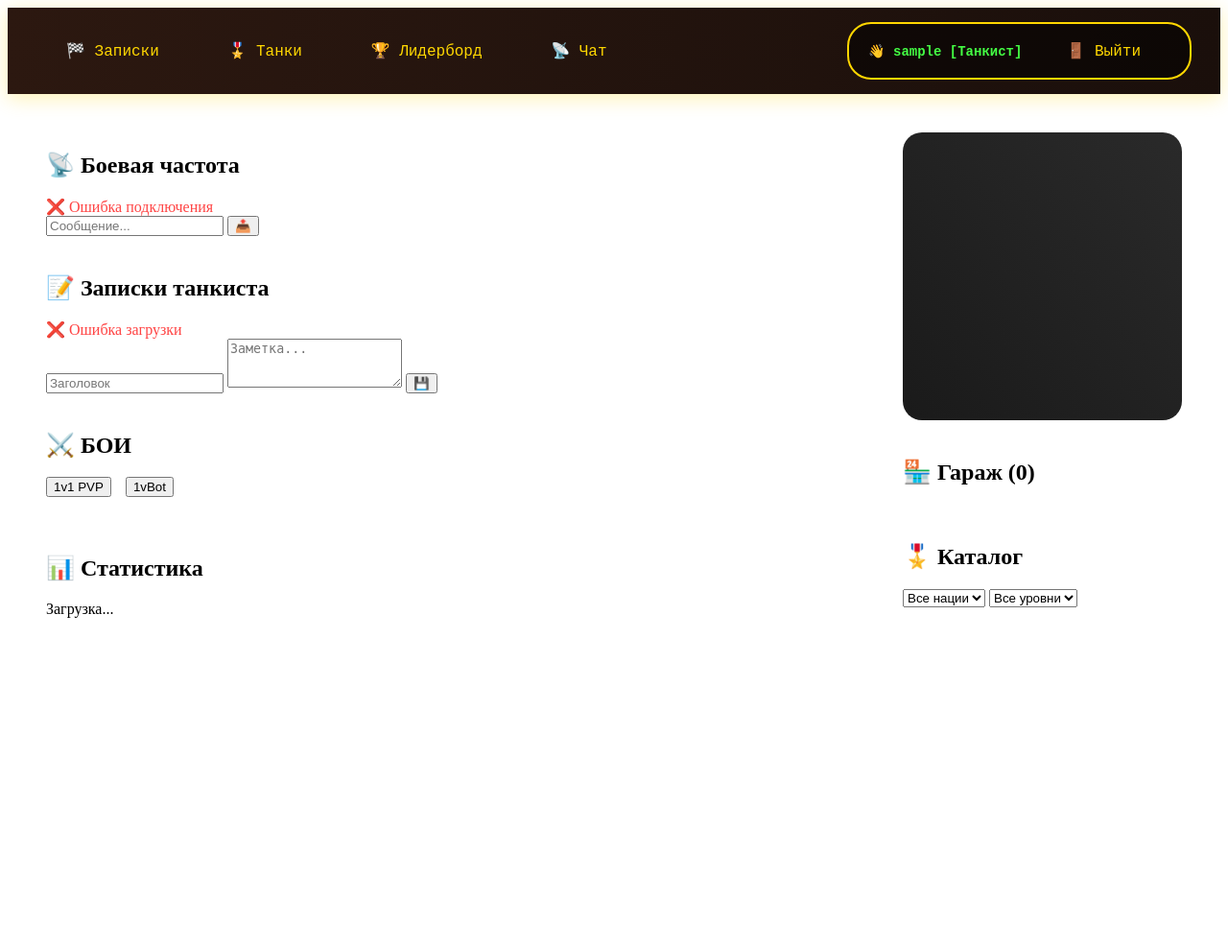
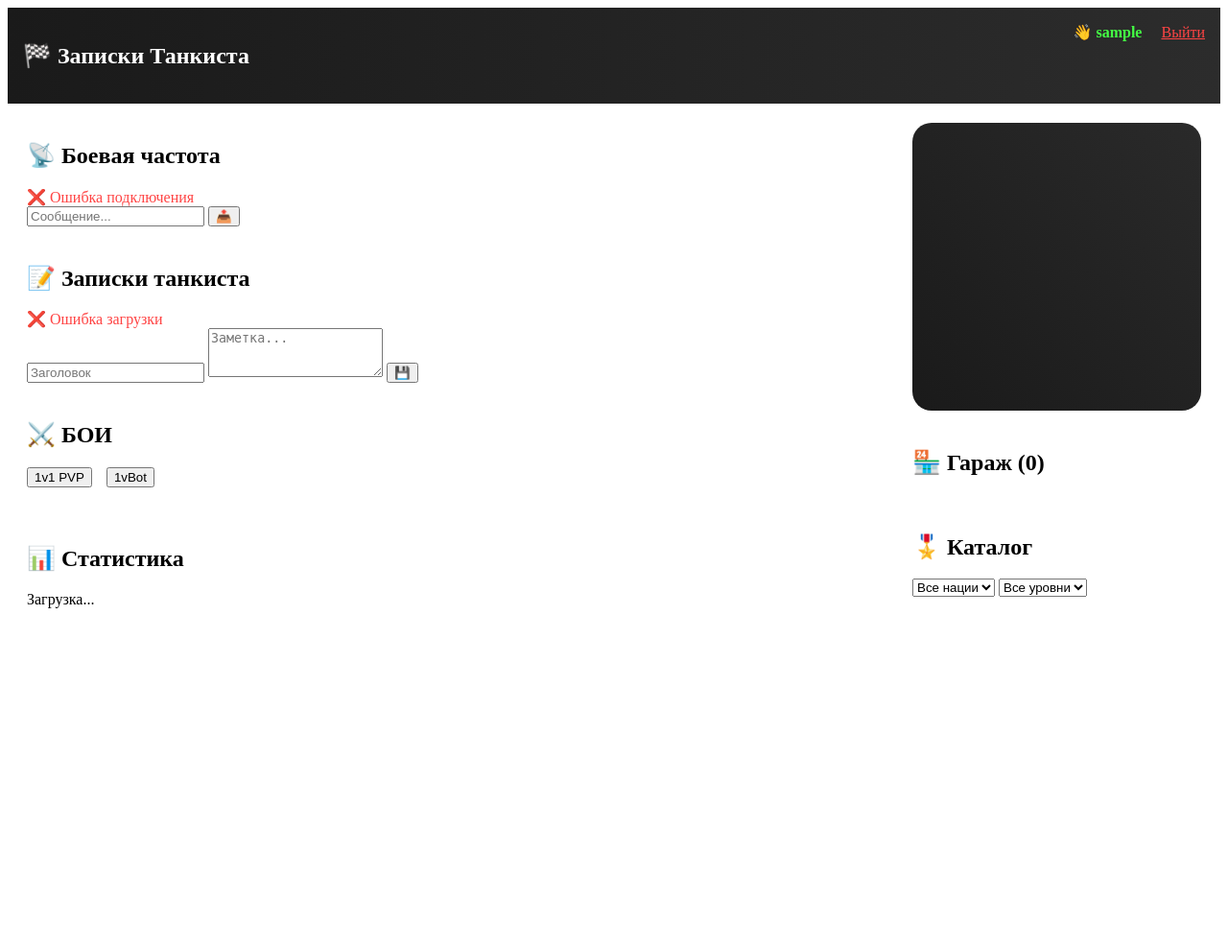
Before and after one commit to lCatapl/-3AnUCKU_TAHKUCTA, a Flask app: page / in a window 1280 px wide. Shown: the whole page at 96% size. After the commit the page ends 634 px from the top, so only its background shows below. Run offline with Flask 3, Linux system fonts and the light colour scheme; the visitor is signed in with stand-in values (Sample User, id 1).

Commit message:
Update base.html

```diff
--- a/templates/base.html
+++ b/templates/base.html
@@ -1,74 +1,22 @@
 <!DOCTYPE html>
 <html>
 <head>
+    <meta charset="UTF-8">
+    <meta name="viewport" content="width=device-width, initial-scale=1.0">
     <title>Записки Танкиста</title>
     <link rel="stylesheet" href="{{ url_for('static', filename='style.css') }}">
     <script src="{{ url_for('static', filename='script.js') }}" defer></script>
-    <style>
-        nav {
-            background: linear-gradient(90deg, #2c1810, #1a0f0b);
-            padding: 15px 30px;
-            color: #ffd700;
-            display: flex;
-            justify-content: space-between;
-            align-items: center;
-            box-shadow: 0 4px 20px rgba(255,215,0,0.3);
-            font-family: 'Courier New', monospace;
-        }
-        nav a {
-            color: #ffd700;
-            text-decoration: none;
-            margin: 0 15px;
-            padding: 8px 16px;
-            border-radius: 8px;
-            transition: all 0.3s;
-        }
-        nav a:hover {
-            background: rgba(255,215,0,0.2);
-            transform: scale(1.05);
-        }
-        .user-info {
-            display: flex;
-            align-items: center;
-            gap: 15px;
-            background: rgba(0,0,0,0.5);
-            padding: 10px 20px;
-            border-radius: 25px;
-            border: 2px solid #ffd700;
-        }
-        .rank-display {
-            color: #44ff44;
-            font-weight: bold;
-            font-size: 14px;
-        }
-        .alert {
-            padding: 15px;
-            margin: 15px 30px;
-            border-radius: 10px;
-            border-left: 5px solid #ffd700;
-        }
-        .alert.success { background: rgba(0,255,0,0.1); border-color: #44ff44; }
-        .alert.error { background: rgba(255,0,0,0.1); border-color: #ff4444; }
-    </style>
 </head>
 <body>
-    <nav>
-        <div class="nav-links">
-            <a href="/">🏁 Записки</a>
-            <a href="/tanks">🎖️ Танки</a>
-            <a href="/leaderboard">🏆 Лидерборд</a>
-            <a href="/chat">📡 Чат</a>
-        </div>
-        <div class="user-info">
+    <nav style="background: linear-gradient(90deg, #1a1a1a, #2c2c2c); padding: 1rem; display: flex; justify-content: space-between; color: white;">
+        <div><h2>🏁 Записки Танкиста</h2></div>
+        <div>
             {% if session.username %}
-                <span class="rank-display" id="nav-rank">
-                    👋 {{ session.username }}
-                    <span id="rank-text">[Загрузка звания...]</span>
-                </span>
-                <a href="/logout">🚪 Выйти</a>
+                <span style="color: #44ff44; font-weight: bold;">👋 {{ session.username }}</span>
+                <a href="/logout" style="color: #ff4444; margin-left: 1rem;">Выйти</a>
             {% else %}
-                <a href="/login">🔐 Войти</a>
-                <a href="/register">📝 Регистрация</a>
+                <a href="/login" style="color: white; margin-right: 1rem;">🔐 Войти</a>
+                <a href="/register" style="color: #44ff44;">📝 Регистрация</a>
             {% endif %}
         </div>
     </nav>
@@ -76,13 +24,11 @@
     {% with messages = get_flashed_messages(with_categories=true) %}
         {% if messages %}
             {% for category, message in messages %}
-                <div class="alert {{ category }}">{{ message }}</div>
+                <div class="alert alert-{{ category }}">{{ message }}</div>
             {% endfor %}
         {% endif %}
     {% endwith %}
 
-    <main style="padding: 20px; min-height: calc(100vh - 120px);">
-        {% block content %}{% endblock %}
-    </main>
+    <main>{% block content %}{% endblock %}</main>
 </body>
 </html>
```
